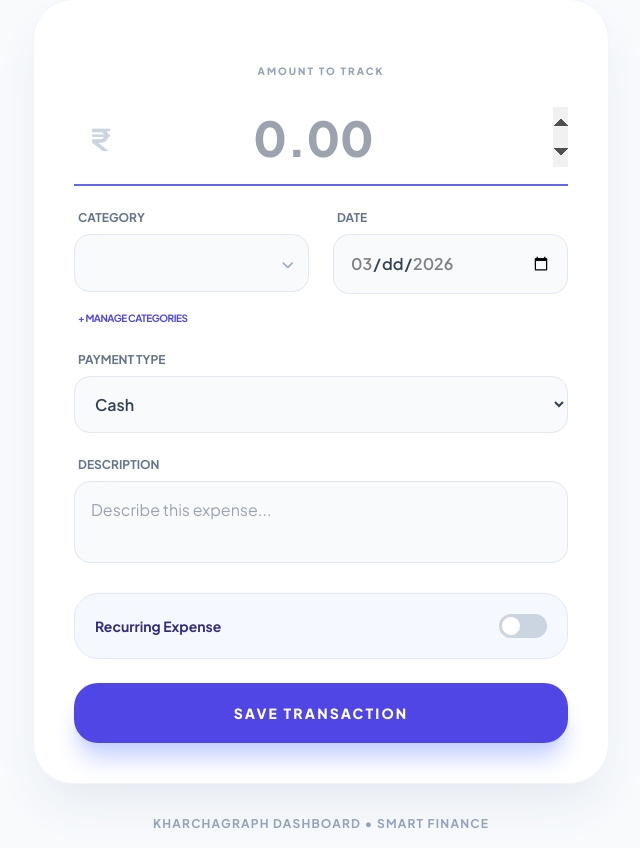
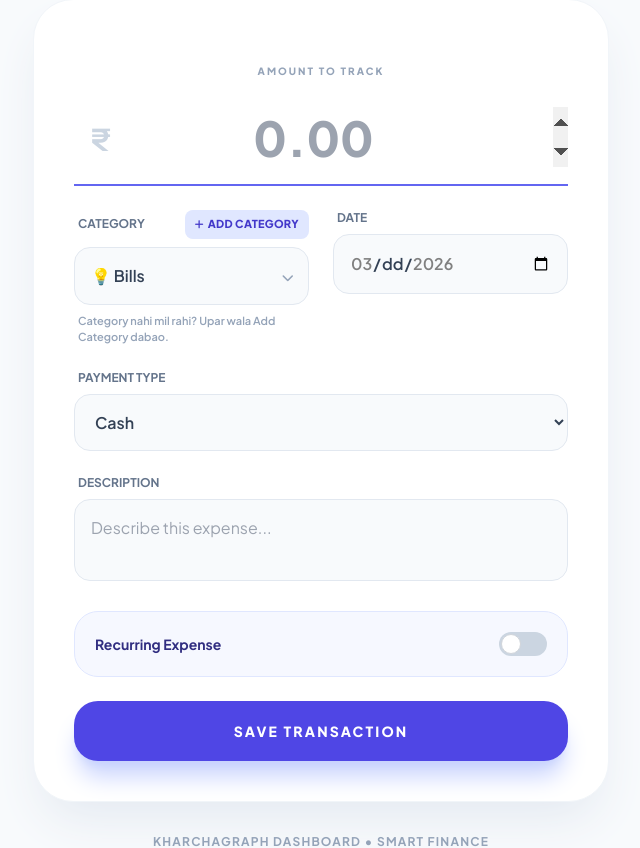
Before and after one commit to prabhakarsingh2007/expense, a Django app: page /add/ in a window 1280 px wide. Shown: the part 202-1050 px from the top of the page, without its empty margins (319-959 px from the left). Run offline with Django 5.2, Linux system fonts and the light colour scheme; the visitor is signed in with stand-in values (Sample User, id 1); data comes from the database, SQL or seed files in the repository; data that the repository does not hold is empty; some libraries are stand-ins or nearby versions.

Commit message:
feat: Update email contact and enhance category management in templates

```diff
--- a/expense_tracker/expenses/templates/expenses/about_me.html
+++ b/expense_tracker/expenses/templates/expenses/about_me.html
@@ -77,7 +77,7 @@
                 <div class="bg-white p-6 rounded-3xl shadow-lg border border-gray-100">
                     <h2 class="text-xl font-bold text-gray-800 mb-5">Connect</h2>
                     <div class="flex flex-col gap-3">
-                        <a href="mailto:prabhakarkumarsingh578@gmail.com"
+                        <a href="mailto:kharchagraph@gmail.com"
                             class="flex items-center p-3 rounded-xl bg-gray-50 hover:bg-blue-600 hover:text-white transition-all duration-300 group">
                             <i class="fas fa-envelope mr-3 text-red-500 group-hover:text-white"></i>
                             <span class="font-medium">Email Me</span>
--- a/expense_tracker/expenses/templates/expenses/add_expense.html
+++ b/expense_tracker/expenses/templates/expenses/add_expense.html
@@ -32,7 +32,13 @@
 
                     <div class="grid grid-cols-1 md:grid-cols-2 gap-6">
                         <div class="space-y-2">
-                            <label class="block text-xs font-bold text-slate-500 uppercase ml-1">Category</label>
+                            <div class="flex items-center justify-between gap-2">
+                                <label class="block text-xs font-bold text-slate-500 uppercase ml-1">Category</label>
+                                <a href="{% url 'manage_categories' %}" class="inline-flex items-center gap-1 rounded-lg bg-indigo-100 px-2.5 py-1.5 text-[11px] font-extrabold uppercase tracking-wide text-indigo-700 no-underline hover:bg-indigo-200 transition-colors">
+                                    <i class="fas fa-plus text-[10px]"></i>
+                                    <span>Add Category</span>
+                                </a>
+                            </div>
                             <div class="relative">
                                 <select name="category" class="w-full pl-4 pr-10 py-4 bg-slate-50 border border-slate-200 rounded-2xl text-slate-700 font-semibold appearance-none focus:ring-2 focus:ring-indigo-500 outline-none transition-all cursor-pointer" required>
                                     {% for cat in categories %}
@@ -47,11 +53,7 @@
                                     <i class="fas fa-chevron-down text-xs"></i>
                                 </div>
                             </div>
-                            <div class="pt-1 px-1">
-                                <a href="{% url 'manage_categories' %}" class="text-[10px] font-bold text-indigo-600 hover:underline uppercase tracking-tighter">
-                                    + Manage Categories
-                                </a>
-                            </div>
+                            <p class="px-1 text-[11px] font-semibold text-slate-400">Category nahi mil rahi? Upar wala Add Category dabao.</p>
                         </div>
 
                         <div class="space-y-2">
--- a/expense_tracker/expenses/templates/expenses/base.html
+++ b/expense_tracker/expenses/templates/expenses/base.html
@@ -138,9 +138,9 @@
                 <span class="text-[8px] font-black uppercase tracking-tighter">Stats</span>
             </a>
 
-            <a href="{% url 'about_me' %}" class="flex flex-col items-center gap-1 w-12 transition-all {% if request.resolver_match.url_name == 'about_me' %}text-emerald-600{% else %}text-slate-400{% endif %} no-underline">
-                <i class="fas fa-circle-info text-xl"></i>
-                <span class="text-[8px] font-black uppercase tracking-tighter">About</span>
+            <a href="{% url 'manage_categories' %}" class="flex flex-col items-center gap-1 w-12 transition-all {% if request.resolver_match.url_name == 'manage_categories' %}text-emerald-600{% else %}text-slate-400{% endif %} no-underline">
+                <i class="fas fa-tags text-xl"></i>
+                <span class="text-[8px] font-black uppercase tracking-tighter">Category</span>
             </a>
         </div>
     </nav>
--- a/expense_tracker/expenses/views.py
+++ b/expense_tracker/expenses/views.py
@@ -16,6 +16,24 @@ import json
 import csv
 
 from .models import Expense, Budget, CustomCategory, MonthlyBudget, RecurringExpense
+
+
+DEFAULT_CATEGORIES = [
+    ('Food', '🍔'),
+    ('Transport', '🚕'),
+    ('Phone', '📱'),
+    ('Shopping', '🛍️'),
+    ('Bills', '💡'),
+]
+
+
+def _ensure_default_categories(user):
+    for name, icon in DEFAULT_CATEGORIES:
+        CustomCategory.objects.get_or_create(
+            user=user,
+            name=name,
+            defaults={'icon': icon},
+        )
 
 
 # ---------------- AUTH ---------------- #
@@ -100,7 +118,8 @@ def signup(request):
     if request.method == 'POST':
         form = UserCreationForm(request.POST)
         if form.is_valid():
-            form.save()
+            user = form.save()
+            _ensure_default_categories(user)
             messages.success(request, 'Account created!')
             return redirect('login')
     else:
@@ -150,6 +169,7 @@ def logout_view(request):
 @login_required
 def dashboard(request):
     _sync_recurring_expenses(request.user)
+    _ensure_default_categories(request.user)
 
     all_user_expenses = Expense.objects.filter(user=request.user)
     expenses = all_user_expenses.select_related('category').order_by('-date')[:10]
@@ -249,8 +269,9 @@ def dashboard(request):
 @login_required
 def add_expense(request):
     _sync_recurring_expenses(request.user)
+    _ensure_default_categories(request.user)
 
-    categories = CustomCategory.objects.filter(user=request.user)
+    categories = CustomCategory.objects.filter(user=request.user).order_by('name')
     min_date, max_date = _expense_date_bounds()
 
     if request.method == 'POST':
@@ -445,8 +466,9 @@ def report(request):
 
 @login_required
 def edit_expense(request, id):
+    _ensure_default_categories(request.user)
     expense = get_object_or_404(Expense, id=id, user=request.user)
-    categories = CustomCategory.objects.filter(user=request.user)
+    categories = CustomCategory.objects.filter(user=request.user).order_by('name')
     min_date, max_date = _expense_date_bounds()
 
     if request.method == 'POST':
@@ -518,6 +540,7 @@ def delete_expense(request, id):
 @login_required
 def search_expenses(request):
     _sync_recurring_expenses(request.user)
+    _ensure_default_categories(request.user)
 
     query = request.GET.get('q', '').strip()
     category_id = request.GET.get('category', '').strip()
@@ -601,7 +624,8 @@ def export_csv(request):
 
 @login_required
 def manage_categories(request):
-    categories = CustomCategory.objects.filter(user=request.user)
+    _ensure_default_categories(request.user)
+    categories = CustomCategory.objects.filter(user=request.user).order_by('name')
 
     if request.method == 'POST':
         name = request.POST.get('name')
@@ -646,7 +670,8 @@ def delete_recurring_expense(request, id):
 
 @login_required
 def set_budget(request):
-    categories = CustomCategory.objects.filter(user=request.user)
+    _ensure_default_categories(request.user)
+    categories = CustomCategory.objects.filter(user=request.user).order_by('name')
     budgets = Budget.objects.filter(user=request.user).select_related('category').order_by('-month')
     monthly_budgets = MonthlyBudget.objects.filter(user=request.user).order_by('-month')
     monthly_budget_rows = [
```
